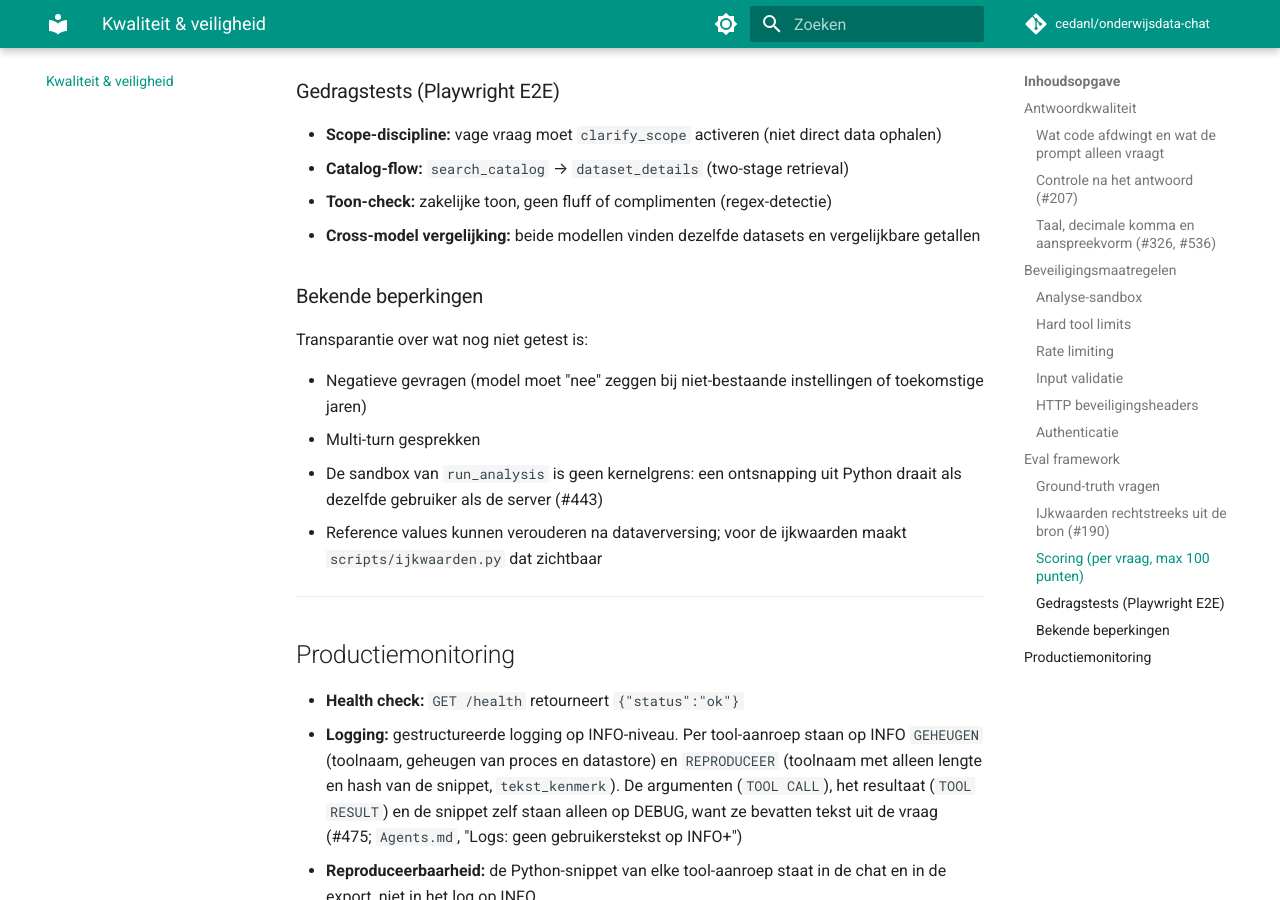
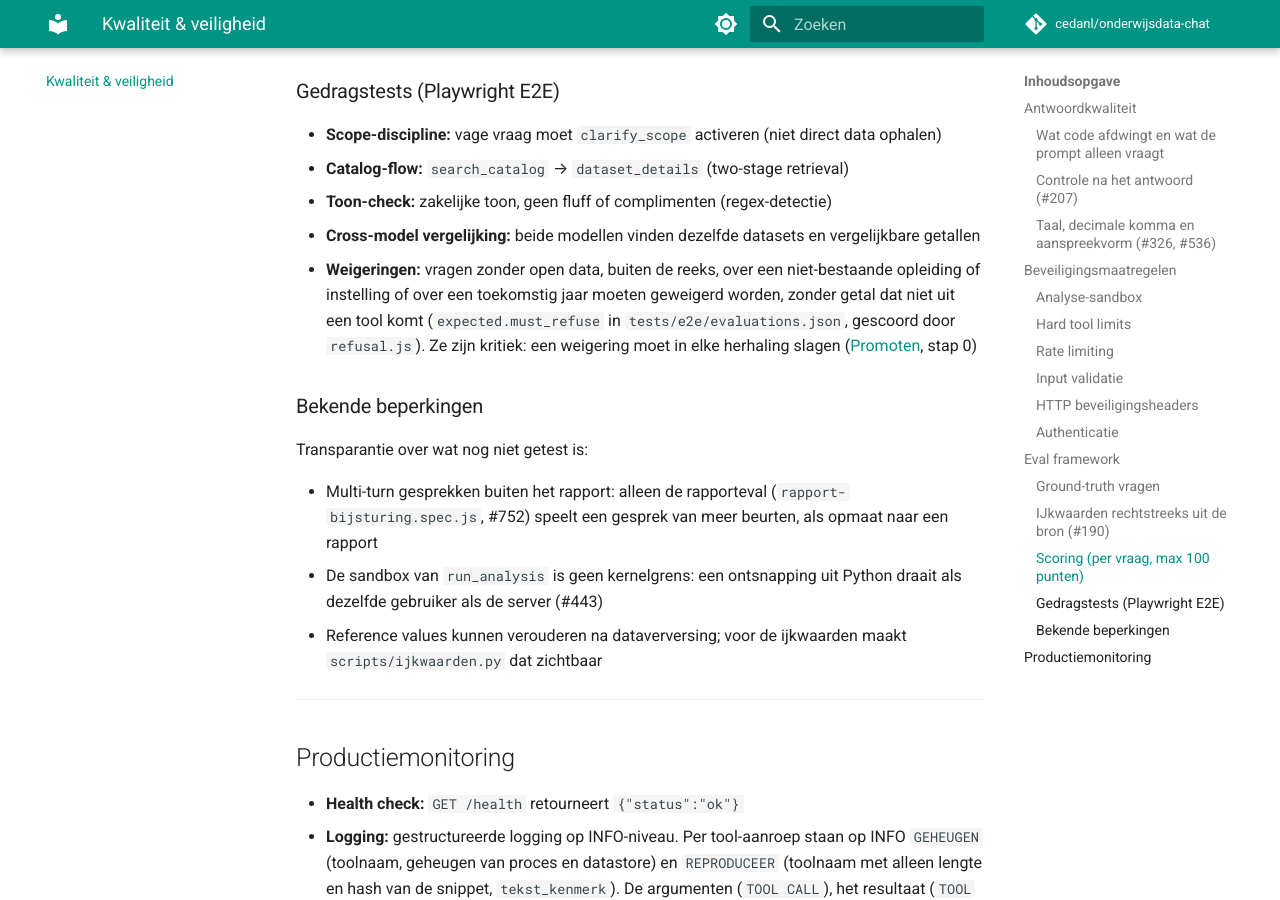
Before and after one commit to cedanl/onderwijsdata-chat, an MkDocs documentation site: the page built from docs/kwaliteit-en-veiligheid.md, in a window 1280 px wide and 900 px high, scrolled down 8058 px. Built offline with MkDocs 1.6.1 and Material for MkDocs 9.7.7, drawn with Linux system fonts in a browser that asks for light colours; comment, search, counter and statistics services are not loaded.

Commit message:
docs(kwaliteit): weigeringen zijn getest en kritiek; uit de lijst "nog niet getest"
docs/kwaliteit-en-veiligheid.md noemde negatieve vragen (een niet-bestaande
instelling, een toekomstig jaar) als nog niet getest, met de tikfout
"gevragen". tests/e2e/evaluations.json heeft die gevallen wel, en meer:
weigering-onbekende-instelling, weigering-toekomst, weigering-geen-data,
weigering-buiten-reeks en andere, allemaal met kritiek en must_refuse, en
volgens docs/promoten.md moet een weigering in elke herhaling slagen.

De weigeringen staan nu bij de gedragstests. Het punt "multi-turn
gesprekken" in dezelfde lijst klopte ook niet helemaal: de rapporteval
(#752) speelt een gesprek van meer beurten. Het punt zegt nu precies dat.

Closes #854

Co-Authored-By: Claude Opus 5.5 <noreply@anthropic.com>

```diff
--- a/docs/kwaliteit-en-veiligheid.md
+++ b/docs/kwaliteit-en-veiligheid.md
@@ -186,13 +186,17 @@ keer per model en schrijft de runner het slagingspercentage per model en vraag n
 - **Catalog-flow:** `search_catalog` → `dataset_details` (two-stage retrieval)
 - **Toon-check:** zakelijke toon, geen fluff of complimenten (regex-detectie)
 - **Cross-model vergelijking:** beide modellen vinden dezelfde datasets en vergelijkbare getallen
+- **Weigeringen:** vragen zonder open data, buiten de reeks, over een niet-bestaande opleiding of instelling of over een
+  toekomstig jaar moeten geweigerd worden, zonder getal dat niet uit een tool komt (`expected.must_refuse` in
+  `tests/e2e/evaluations.json`, gescoord door `refusal.js`). Ze zijn kritiek: een weigering moet in elke herhaling
+  slagen ([Promoten](promoten.md), stap 0)
 
 ### Bekende beperkingen
 
 Transparantie over wat nog niet getest is:
 
-- Negatieve gevragen (model moet "nee" zeggen bij niet-bestaande instellingen of toekomstige jaren)
-- Multi-turn gesprekken
+- Multi-turn gesprekken buiten het rapport: alleen de rapporteval (`rapport-bijsturing.spec.js`, #752) speelt een gesprek
+  van meer beurten, als opmaat naar een rapport
 - De sandbox van `run_analysis` is geen kernelgrens: een ontsnapping uit Python draait als dezelfde gebruiker als de server (#443)
 - Reference values kunnen verouderen na dataverversing; voor de ijkwaarden maakt `scripts/ijkwaarden.py` dat zichtbaar
 
```
